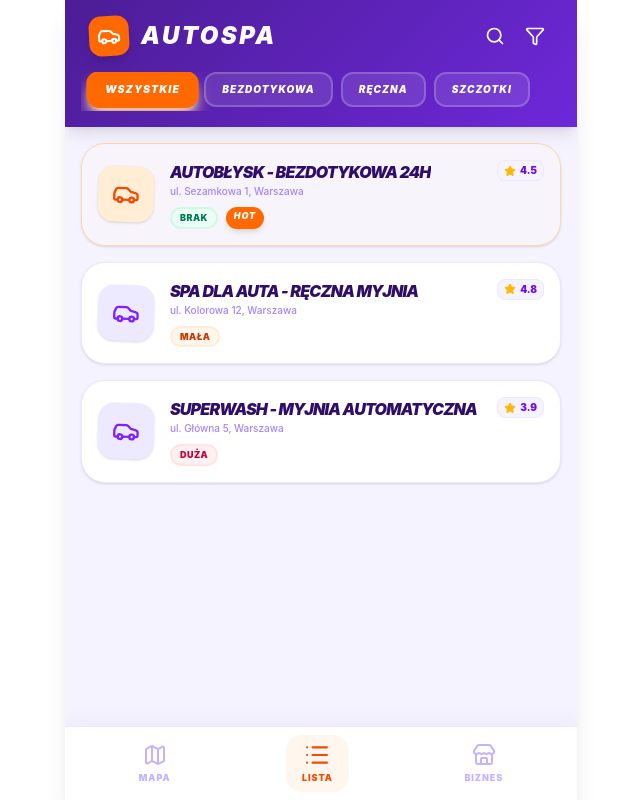
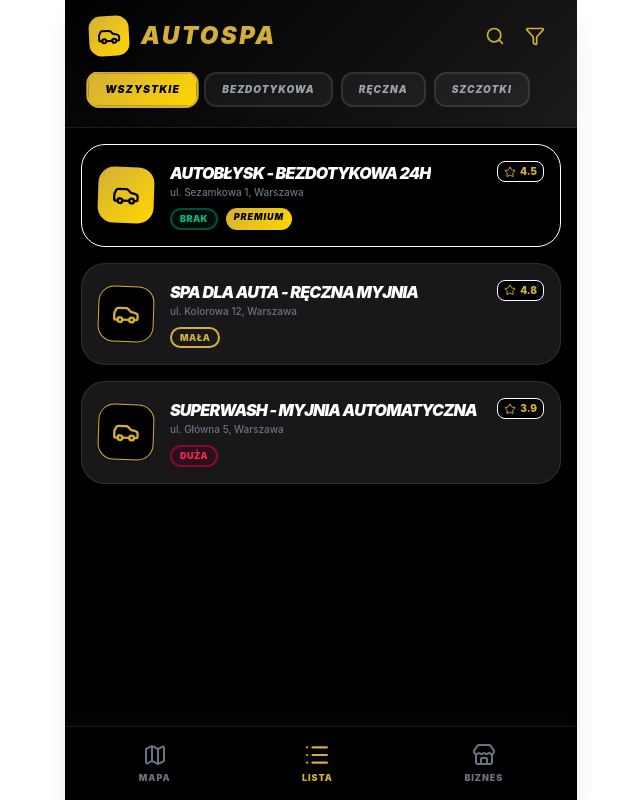
Before and after one commit to kopara12332-cyber/AutoSpa, a React (Vite) app: page / in a window 1280 px wide. Both pictures are taken after a click on the button "LISTA". Shown: the whole page, without its empty margins (319-959 px from the left). Built offline with nearby package versions, Linux system fonts and the light colour scheme.

Commit message:
feat: implement Midnight Gold theme (Black, Gold, White)

```diff
--- a/src/App.tsx
+++ b/src/App.tsx
@@ -74,21 +74,21 @@ function App() {
   };
 
   return (
-    <div className="flex flex-col h-screen max-w-lg mx-auto bg-violet-50 text-slate-900 font-sans shadow-xl relative overflow-hidden">
-      {/* App Header (Turbo Sunset Style) */}
-      <header className="bg-sunset-gradient text-white p-4 shadow-lg z-20 flex flex-col gap-4">
+    <div className="flex flex-col h-screen max-w-lg mx-auto bg-black text-white font-sans shadow-xl relative overflow-hidden">
+      {/* App Header (Midnight Gold Style) */}
+      <header className="bg-gold-gradient text-white p-4 shadow-lg z-20 flex flex-col gap-4 border-b border-white/10">
         <div className="flex justify-between items-center px-2">
           <div className="flex items-center gap-3" onClick={() => setActiveView('map')} style={{ cursor: 'pointer' }}>
-             <div className="bg-orange-500 p-2 rounded-xl shadow-lg transform -rotate-3">
-               <Car className="w-6 h-6 text-white" />
+             <div className="bg-luxury-gold p-2 rounded-xl shadow-lg transform -rotate-3">
+               <Car className="w-6 h-6 text-black" />
              </div>
-             <h1 className="text-2xl font-black tracking-tighter italic uppercase tracking-widest">AutoSpa</h1>
+             <h1 className="text-2xl font-black tracking-tighter italic uppercase tracking-widest text-gold">AutoSpa</h1>
           </div>
           <div className="flex gap-1">
-            <button className="p-2 hover:bg-white/20 rounded-full transition-colors">
+            <button className="p-2 hover:bg-white/10 rounded-full transition-colors text-gold">
               <Search className="w-5 h-5" />
             </button>
-            <button className="p-2 hover:bg-white/20 rounded-full transition-colors">
+            <button className="p-2 hover:bg-white/10 rounded-full transition-colors text-gold">
               <Filter className="w-5 h-5" />
             </button>
           </div>
@@ -124,12 +124,12 @@ function App() {
                   }}
                 >
                   <Popup>
-                    <div className="p-1 text-slate-900">
-                      <h3 className="font-bold text-sm text-violet-900">{wash.name}</h3>
-                      <p className="text-[10px] text-slate-500 mb-1">{wash.address}</p>
+                    <div className="p-1 text-white bg-black">
+                      <h3 className="font-bold text-sm text-gold">{wash.name}</h3>
+                      <p className="text-[10px] text-gray-400 mb-1">{wash.address}</p>
                       <div className="flex items-center gap-1">
-                        <Star className="w-3 h-3 fill-amber-400 text-amber-400" />
-                        <span className="text-xs font-bold text-violet-700">{wash.rating}</span>
+                        <Star className="w-3 h-3 fill-gold text-gold" />
+                        <span className="text-xs font-bold text-gold">{wash.rating}</span>
                       </div>
                     </div>
                   </Popup>
@@ -137,14 +137,14 @@ function App() {
               ))}
             </MapContainer>
 
-             <div className="absolute bottom-4 left-4 right-4 bg-white/95 backdrop-blur p-3 rounded-xl shadow-turbo text-xs text-violet-900 border border-violet-100 z-[1000] font-medium">
-               Znajdź myjnię w okolicy. <span className="text-orange-500 font-bold">Żółte punkty</span> to gorące promocje!
+             <div className="absolute bottom-4 left-4 right-4 bg-black/90 backdrop-blur p-3 rounded-xl shadow-gold text-xs text-white border border-gold/30 z-[1000] font-medium">
+               Znajdź myjnię w okolicy. <span className="text-gold font-bold">Złote punkty</span> to luksusowe oferty!
              </div>
           </div>
         )}
 
         {activeView === 'list' && (
-          <div className="p-4 space-y-4 bg-violet-50">
+          <div className="p-4 space-y-4 bg-black">
             {filteredWashes.map(wash => (
               <CarWashCard key={wash.id} wash={wash} onClick={() => handleWashClick(wash)} />
             ))}
@@ -152,39 +152,39 @@ function App() {
         )}
 
         {activeView === 'detail' && selectedWash && (
-          <div className="bg-white min-h-full">
-            <div className="relative h-48 bg-violet-900">
-               <div className="absolute inset-0 bg-gradient-to-t from-violet-950 to-transparent"></div>
+          <div className="bg-black min-h-full">
+            <div className="relative h-48 bg-zinc-900">
+               <div className="absolute inset-0 bg-gradient-to-t from-black to-transparent"></div>
                <button
                  onClick={() => setActiveView('map')}
-                 className="absolute top-4 left-4 p-2 bg-white/20 hover:bg-white/40 rounded-full text-white backdrop-blur border border-white/20"
+                 className="absolute top-4 left-4 p-2 bg-black/40 hover:bg-black/60 rounded-full text-white backdrop-blur border border-white/20"
                >
                  <Navigation className="w-5 h-5 rotate-180" />
                </button>
                <div className="absolute bottom-4 left-4 right-4 text-white">
-                 <h2 className="text-2xl font-black italic uppercase tracking-tighter">{selectedWash.name}</h2>
-                 <p className="text-sm opacity-80 text-orange-200">{selectedWash.address}</p>
+                 <h2 className="text-2xl font-black italic uppercase tracking-tighter text-gold">{selectedWash.name}</h2>
+                 <p className="text-sm opacity-80 text-gray-300">{selectedWash.address}</p>
                </div>
             </div>
 
             <div className="p-6 space-y-6">
               <div className="flex justify-between items-center">
                  <div className="flex items-center gap-1">
-                    <Star className="w-5 h-5 fill-amber-400 text-amber-400" />
-                    <span className="font-black text-xl text-violet-900">{selectedWash.rating}</span>
-                    <span className="text-slate-400 text-sm">(124 głosy)</span>
+                    <Star className="w-5 h-5 fill-gold text-gold" />
+                    <span className="font-black text-xl text-gold">{selectedWash.rating}</span>
+                    <span className="text-gray-500 text-sm">(124 głosy)</span>
                  </div>
-                 <span className="px-3 py-1 bg-violet-100 text-violet-700 border border-violet-200 rounded-full text-xs font-black uppercase italic tracking-widest">
+                 <span className="px-3 py-1 bg-zinc-900 text-gold border border-gold/50 rounded-full text-xs font-black uppercase italic tracking-widest">
                    {selectedWash.type}
                  </span>
               </div>
 
               {selectedWash.isPromoted && (
-                <div className="bg-orange-50 border-2 border-orange-200 p-4 rounded-2xl flex items-start gap-3 shadow-sm transform -rotate-1">
-                  <TrendingDown className="w-6 h-6 text-orange-600 flex-shrink-0" />
+                <div className="bg-zinc-900 border-2 border-gold/30 p-4 rounded-2xl flex items-start gap-3 shadow-gold transform -rotate-1">
+                  <TrendingDown className="w-6 h-6 text-gold flex-shrink-0" />
                   <div>
-                    <h4 className="font-black text-orange-900 uppercase italic text-sm">Turbo Promocja!</h4>
-                    <p className="text-orange-700 text-sm font-medium">{selectedWash.promotionText}</p>
+                    <h4 className="font-black text-gold uppercase italic text-sm">Złota Promocja!</h4>
+                    <p className="text-gray-300 text-sm font-medium">{selectedWash.promotionText}</p>
                   </div>
                 </div>
               )}
@@ -194,32 +194,32 @@ function App() {
                    icon={<List className="w-5 h-5" />}
                    label="Kolejka"
                    value={selectedWash.queueStatus}
-                   color={selectedWash.queueStatus === 'brak' ? 'text-emerald-600' : selectedWash.queueStatus === 'mała' ? 'text-orange-500' : 'text-rose-600'}
+                   color={selectedWash.queueStatus === 'brak' ? 'text-emerald-500' : selectedWash.queueStatus === 'mała' ? 'text-gold' : 'text-rose-500'}
                  />
                  <StatusCard
                    icon={<AlertCircle className="w-5 h-5" />}
                    label="Automat"
                    value={selectedWash.isMachineWorking ? 'Działa' : 'Awaria'}
-                   color={selectedWash.isMachineWorking ? 'text-emerald-600' : 'text-rose-600'}
+                   color={selectedWash.isMachineWorking ? 'text-emerald-500' : 'text-rose-500'}
                  />
               </div>
 
               <div className="space-y-3">
-                <h3 className="font-black text-violet-900 text-xs uppercase tracking-[0.2em]">Status "na żywo"</h3>
+                <h3 className="font-black text-gold text-xs uppercase tracking-[0.2em]">Status "na żywo"</h3>
                 <div className="flex gap-2">
-                   <button className="flex-1 py-3 bg-violet-50 text-violet-700 border-2 border-violet-100 rounded-2xl text-xs font-black uppercase hover:bg-violet-100 transition-all active:scale-95">
+                   <button className="flex-1 py-3 bg-zinc-900 text-white border-2 border-zinc-800 rounded-2xl text-xs font-black uppercase hover:border-gold transition-all active:scale-95">
                      Brak
                    </button>
-                   <button className="flex-1 py-3 bg-violet-50 text-violet-700 border-2 border-violet-100 rounded-2xl text-xs font-black uppercase hover:bg-violet-100 transition-all active:scale-95">
+                   <button className="flex-1 py-3 bg-zinc-900 text-white border-2 border-zinc-800 rounded-2xl text-xs font-black uppercase hover:border-gold transition-all active:scale-95">
                      Mała
                    </button>
-                   <button className="flex-1 py-3 bg-violet-50 text-violet-700 border-2 border-violet-100 rounded-2xl text-xs font-black uppercase hover:bg-violet-100 transition-all active:scale-95">
+                   <button className="flex-1 py-3 bg-zinc-900 text-white border-2 border-zinc-800 rounded-2xl text-xs font-black uppercase hover:border-gold transition-all active:scale-95">
                      Duża
                    </button>
                 </div>
               </div>
 
-              <button className="w-full py-4 bg-orange-gradient text-white rounded-2xl font-black text-lg shadow-lg shadow-orange-200 hover:scale-[1.02] active:scale-95 uppercase italic tracking-[0.1em] transition-all">
+              <button className="w-full py-4 bg-luxury-gold text-black rounded-2xl font-black text-lg shadow-lg shadow-gold/20 hover:scale-[1.02] active:scale-95 uppercase italic tracking-[0.1em] transition-all">
                 Nawiguj Teraz
               </button>
             </div>
@@ -227,45 +227,45 @@ function App() {
         )}
 
         {activeView === 'b2b' && (
-          <div className="p-6 space-y-6 bg-violet-50 min-h-full font-medium">
+          <div className="p-6 space-y-6 bg-black min-h-full font-medium">
             <div className="text-center space-y-2">
-              <div className="bg-orange-500 w-20 h-20 rounded-3xl flex items-center justify-center mx-auto shadow-xl transform rotate-3">
-                <Store className="w-10 h-10 text-white" />
+              <div className="bg-luxury-gold w-20 h-20 rounded-3xl flex items-center justify-center mx-auto shadow-xl transform rotate-3">
+                <Store className="w-10 h-10 text-black" />
               </div>
-              <h2 className="text-2xl font-black text-violet-950 uppercase italic tracking-tighter mt-4">Strefa Turbo</h2>
-              <p className="text-violet-600 text-sm">Podkręć obroty swojej myjni.</p>
+              <h2 className="text-2xl font-black text-gold uppercase italic tracking-tighter mt-4">Strefa Premium</h2>
+              <p className="text-gray-400 text-sm">Podkręć prestiż swojej myjni.</p>
             </div>
 
-            <div className="bg-white p-5 rounded-3xl shadow-turbo border border-violet-100 space-y-4">
-               <h3 className="font-black flex items-center gap-2 text-violet-900 text-xs uppercase tracking-widest">
-                 <TrendingDown className="w-5 h-5 text-orange-500" /> Aktywne Promocje
+            <div className="bg-zinc-900 p-5 rounded-3xl shadow-gold border border-white/10 space-y-4">
+               <h3 className="font-black flex items-center gap-2 text-gold text-xs uppercase tracking-widest">
+                 <TrendingDown className="w-5 h-5 text-gold" /> Aktywne Promocje
                </h3>
-               <div className="p-4 bg-violet-50 rounded-2xl border-2 border-dashed border-violet-200 text-center">
-                 <p className="text-sm text-violet-400 mb-2 font-bold italic">Brak paliwa? Dodaj promocję!</p>
-                 <button className="text-orange-600 text-xs font-black uppercase tracking-widest hover:text-orange-700 transition-colors">+ Nowa Promocja</button>
+               <div className="p-4 bg-black/40 rounded-2xl border-2 border-dashed border-zinc-800 text-center">
+                 <p className="text-sm text-gray-500 mb-2 font-bold italic">Brak paliwa? Dodaj promocję!</p>
+                 <button className="text-gold text-xs font-black uppercase tracking-widest hover:text-white transition-colors">+ Nowa Promocja</button>
                </div>
             </div>
 
             <div className="grid grid-cols-2 gap-4">
-               <div className="bg-white p-4 rounded-3xl border border-violet-100 shadow-sm">
-                  <p className="text-[10px] text-violet-400 font-black uppercase tracking-widest">Zasięg</p>
-                  <p className="text-2xl font-black text-violet-900">1,248</p>
+               <div className="bg-zinc-900 p-4 rounded-3xl border border-white/10 shadow-sm">
+                  <p className="text-[10px] text-gray-500 font-black uppercase tracking-widest">Zasięg</p>
+                  <p className="text-2xl font-black text-gold">1,248</p>
                </div>
-               <div className="bg-white p-4 rounded-3xl border border-violet-100 shadow-sm">
-                  <p className="text-[10px] text-violet-400 font-black uppercase tracking-widest">Kliki</p>
-                  <p className="text-2xl font-black text-violet-900">342</p>
+               <div className="bg-zinc-900 p-4 rounded-3xl border border-white/10 shadow-sm">
+                  <p className="text-[10px] text-gray-500 font-black uppercase tracking-widest">Kliki</p>
+                  <p className="text-2xl font-black text-gold">342</p>
                </div>
             </div>
 
-            <button className="w-full py-4 bg-violet-900 text-white rounded-2xl font-black uppercase italic tracking-widest shadow-xl shadow-violet-200 hover:bg-violet-950 transition-all active:scale-95">
+            <button className="w-full py-4 bg-zinc-900 text-gold border border-gold/50 rounded-2xl font-black uppercase italic tracking-widest shadow-xl hover:bg-zinc-800 transition-all active:scale-95">
               Wykup Wyróżnienie
             </button>
           </div>
         )}
       </main>
 
-      {/* Bottom Navigation (Turbo Sunset Style) */}
-      <nav className="bg-white border-t border-violet-100 p-2 flex justify-around items-center z-30 shadow-[0_-4px_20px_rgba(76,29,149,0.05)]">
+      {/* Bottom Navigation (Midnight Gold Style) */}
+      <nav className="bg-black border-t border-white/10 p-2 flex justify-around items-center z-30 shadow-[0_-4px_20px_rgba(212,175,55,0.05)]">
         <NavButton
           active={activeView === 'map'}
           onClick={() => setActiveView('map')}
@@ -296,8 +296,8 @@ function FilterChip({ active, onClick, label }: { active: boolean, onClick: () =
       className={cn(
         "px-4 py-2 rounded-xl text-[10px] font-black uppercase italic tracking-widest transition-all duration-300 border-2",
         active
-          ? "bg-orange-500 text-white border-orange-500 shadow-lg shadow-orange-200 scale-105"
-          : "bg-white/10 text-white border-white/20 hover:border-white/50"
+          ? "bg-luxury-gold text-black border-gold shadow-lg shadow-gold/20 scale-105"
+          : "bg-white/5 text-gray-400 border-white/10 hover:border-gold/50 hover:text-gold"
       )}
     >
       {label}
@@ -311,7 +311,7 @@ function NavButton({ active, onClick, icon, label }: { active: boolean, onClick:
       onClick={onClick}
       className={cn(
         "flex flex-col items-center gap-1 p-2 px-4 transition-all duration-300 rounded-2xl relative",
-        active ? "text-orange-600 bg-orange-50" : "text-violet-300 hover:text-violet-500 hover:bg-violet-50"
+        active ? "text-gold bg-gold/10" : "text-gray-500 hover:text-gold hover:bg-white/5"
       )}
     >
       <div className={cn("transition-transform", active && "scale-110")}>
@@ -329,35 +329,35 @@ function CarWashCard({ wash, onClick }: { wash: CarWash, onClick: () => void })
     <div
       onClick={onClick}
       className={cn(
-        "bg-white p-4 rounded-3xl shadow-sm border border-violet-100 flex gap-4 items-center active:scale-[0.98] transition-all cursor-pointer hover:shadow-turbo",
-        wash.isPromoted && "border-orange-200 bg-orange-50/20"
+        "bg-zinc-900 p-4 rounded-3xl shadow-sm border border-white/10 flex gap-4 items-center active:scale-[0.98] transition-all cursor-pointer hover:shadow-gold hover:border-gold/30",
+        wash.isPromoted && "border-gold/50 bg-gold/5"
       )}
     >
       <div className={cn(
         "w-14 h-14 rounded-2xl flex items-center justify-center flex-shrink-0 shadow-sm transform rotate-2",
-        wash.isPromoted ? "bg-orange-100 text-orange-600" : "bg-violet-100 text-violet-600"
+        wash.isPromoted ? "bg-luxury-gold text-black" : "bg-black text-gold border border-gold/30"
       )}>
         <Car className="w-7 h-7" />
       </div>
       <div className="flex-1 min-w-0">
         <div className="flex justify-between items-start">
-          <h3 className="font-black text-violet-950 truncate italic uppercase tracking-tighter">{wash.name}</h3>
-          <div className="flex items-center gap-1 bg-violet-50 px-1.5 py-0.5 rounded-lg border border-violet-100">
-            <Star className="w-3 h-3 fill-amber-400 text-amber-400" />
-            <span className="text-[10px] font-black text-violet-700">{wash.rating}</span>
+          <h3 className="font-black text-white truncate italic uppercase tracking-tighter">{wash.name}</h3>
+          <div className="flex items-center gap-1 bg-black px-1.5 py-0.5 rounded-lg border border-gold/20">
+            <Star className="w-3 h-3 fill-gold text-gold" />
+            <span className="text-[10px] font-black text-gold">{wash.rating}</span>
           </div>
         </div>
-        <p className="text-[10px] text-violet-400 truncate mb-2 font-medium">{wash.address}</p>
+        <p className="text-[10px] text-gray-500 truncate mb-2 font-medium">{wash.address}</p>
         <div className="flex gap-2">
           <span className={cn(
             "text-[9px] font-black px-2 py-0.5 rounded-full uppercase tracking-wider border-2",
-            wash.queueStatus === 'brak' ? "bg-emerald-50 text-emerald-700 border-emerald-100" : wash.queueStatus === 'mała' ? "bg-orange-50 text-orange-700 border-orange-100" : "bg-rose-50 text-rose-700 border-rose-100"
+            wash.queueStatus === 'brak' ? "bg-emerald-950/30 text-emerald-500 border-emerald-900" : wash.queueStatus === 'mała' ? "bg-gold/10 text-gold border-gold/30" : "bg-rose-950/30 text-rose-500 border-rose-900"
           )}>
             {wash.queueStatus}
           </span>
           {wash.isPromoted && (
-            <span className="text-[9px] font-black px-2 py-0.5 rounded-full uppercase bg-orange-500 text-white shadow-md italic tracking-widest">
-              HOT
+            <span className="text-[9px] font-black px-2 py-0.5 rounded-full uppercase bg-luxury-gold text-black shadow-md italic tracking-widest">
+              PREMIUM
             </span>
           )}
         </div>
@@ -368,8 +368,8 @@ function CarWashCard({ wash, onClick }: { wash: CarWash, onClick: () => void })
 
 function StatusCard({ icon, label, value, color }: { icon: React.ReactNode, label: string, value: string, color: string }) {
   return (
-    <div className="bg-violet-50/50 p-4 rounded-2xl border border-violet-100 shadow-inner">
-      <div className="flex items-center gap-2 text-violet-400 mb-1">
+    <div className="bg-black/40 p-4 rounded-2xl border border-white/10 shadow-inner">
+      <div className="flex items-center gap-2 text-gray-500 mb-1">
         {icon}
         <span className="text-[9px] font-black uppercase tracking-widest">{label}</span>
       </div>
--- a/src/index.css
+++ b/src/index.css
@@ -6,12 +6,12 @@
   width: 100%;
   height: 100%;
   z-index: 1;
-  background: #f5f3ff !important;
+  background: #0a0a0a !important;
 }
 
-/* Turbo Sunset Map Styles */
+/* Midnight Gold Map Styles */
 .modern-map .leaflet-tile-container {
-  filter: saturate(1.2) sepia(20%) contrast(1.1) !important;
+  filter: invert(100%) hue-rotate(180deg) brightness(95%) contrast(90%) !important;
 }
 
 .custom-div-icon {
@@ -23,7 +23,7 @@
   width: 36px;
   height: 36px;
   border-radius: 50% 50% 50% 0;
-  background: #f97316; /* Energetic Orange */
+  background: #D4AF37; /* Gold */
   position: absolute;
   transform: rotate(-45deg);
   left: 50%;
@@ -32,48 +32,53 @@
   display: flex;
   align-items: center;
   justify-content: center;
-  box-shadow: 0 4px 12px rgba(249, 115, 22, 0.3);
-  border: 2px solid white;
+  box-shadow: 0 4px 12px rgba(212, 175, 55, 0.3);
+  border: 2px solid #000;
   transition: all 0.2s cubic-bezier(0.175, 0.885, 0.32, 1.275);
 }
 
 .marker-pin:hover {
   transform: rotate(-45deg) scale(1.2);
-  background: #ea580c;
+  background: #FFD700;
+  box-shadow: 0 0 15px rgba(255, 215, 0, 0.5);
 }
 
 .marker-pin.promoted {
-  background: #fbbf24; /* Warm Yellow */
-  box-shadow: 0 0 15px rgba(251, 191, 36, 0.6);
-  animation: pulse-turbo 1.5s infinite;
+  background: #FFD700; /* Bright Gold */
+  box-shadow: 0 0 15px rgba(255, 215, 0, 0.6);
+  animation: pulse-gold 1.5s infinite;
 }
 
 .marker-icon-inner {
   transform: rotate(45deg);
-  color: white;
+  color: #000;
 }
 
-@keyframes pulse-turbo {
-  0% { transform: rotate(-45deg) scale(1); box-shadow: 0 0 0 0 rgba(251, 191, 36, 0.6); }
-  70% { transform: rotate(-45deg) scale(1.1); box-shadow: 0 0 0 12px rgba(251, 191, 36, 0); }
-  100% { transform: rotate(-45deg) scale(1); box-shadow: 0 0 0 0 rgba(251, 191, 36, 0); }
+@keyframes pulse-gold {
+  0% { transform: rotate(-45deg) scale(1); box-shadow: 0 0 0 0 rgba(255, 215, 0, 0.6); }
+  70% { transform: rotate(-45deg) scale(1.1); box-shadow: 0 0 0 12px rgba(255, 215, 0, 0); }
+  100% { transform: rotate(-45deg) scale(1); box-shadow: 0 0 0 0 rgba(255, 215, 0, 0); }
 }
 
-/* Turbo Sunset Backgrounds & Gradients */
-.bg-sunset-gradient {
-  background: linear-gradient(135deg, #4c1d95 0%, #6d28d9 100%);
+/* Midnight Gold Backgrounds & Gradients */
+.bg-gold-gradient {
+  background: linear-gradient(135deg, #000000 0%, #1a1a1a 100%);
 }
 
-.bg-orange-gradient {
-  background: linear-gradient(135deg, #f97316 0%, #fb923c 100%);
+.bg-luxury-gold {
+  background: linear-gradient(135deg, #D4AF37 0%, #FFD700 100%);
 }
 
-.text-sunset-orange {
-  color: #f97316;
+.text-gold {
+  color: #D4AF37;
 }
 
-.shadow-turbo {
-  box-shadow: 0 10px 20px -5px rgba(76, 29, 149, 0.2);
+.border-gold {
+  border-color: #D4AF37;
+}
+
+.shadow-gold {
+  box-shadow: 0 10px 20px -5px rgba(212, 175, 55, 0.2);
 }
 
 .no-scrollbar::-webkit-scrollbar {
```
